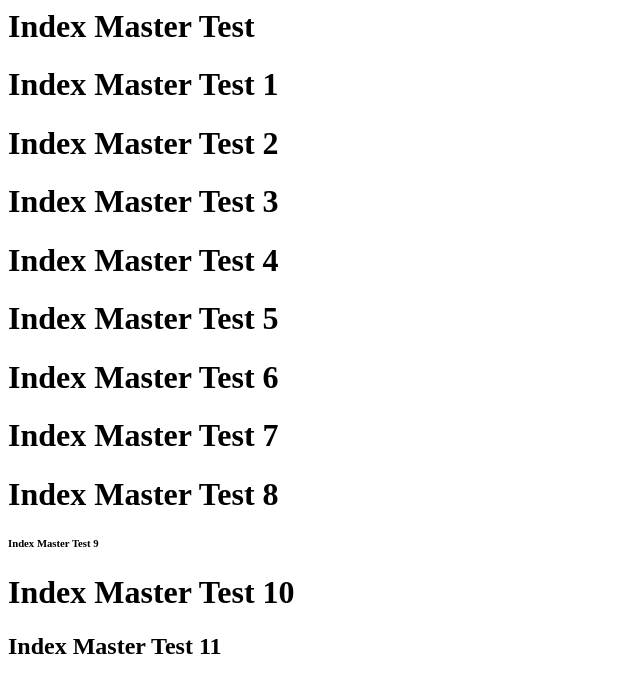
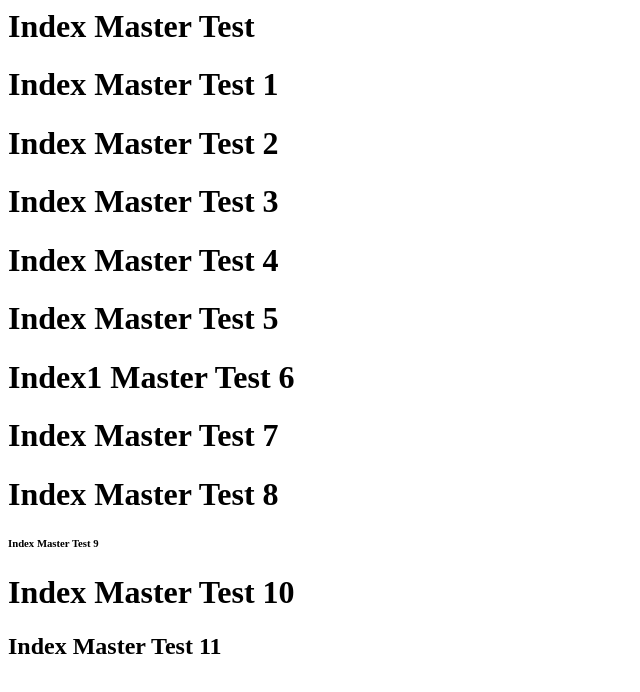
Before and after one commit to hapo-nghialuu/tutorial, a plain HTML site: page index.html in a window 1280 px wide. Shown: the whole page, without its empty margins (0-640 px from the left). Drawn offline with Linux system fonts and the light colour scheme.

Commit message:
Update index.html

```diff
--- a/index.html
+++ b/index.html
@@ -4,7 +4,7 @@
 <h1>Index Master Test 3</h1>
 <h1>Index Master Test 4</h1>
 <h1>Index Master Test 5</h1>
-<h1>Index Master Test 6</h1>
+<h1>Index1 Master Test 6</h1>
 <h1>Index Master Test 7</h1>
 <h1>Index Master Test 8</h1>
 <h6>Index Master Test 9</h6>
```
